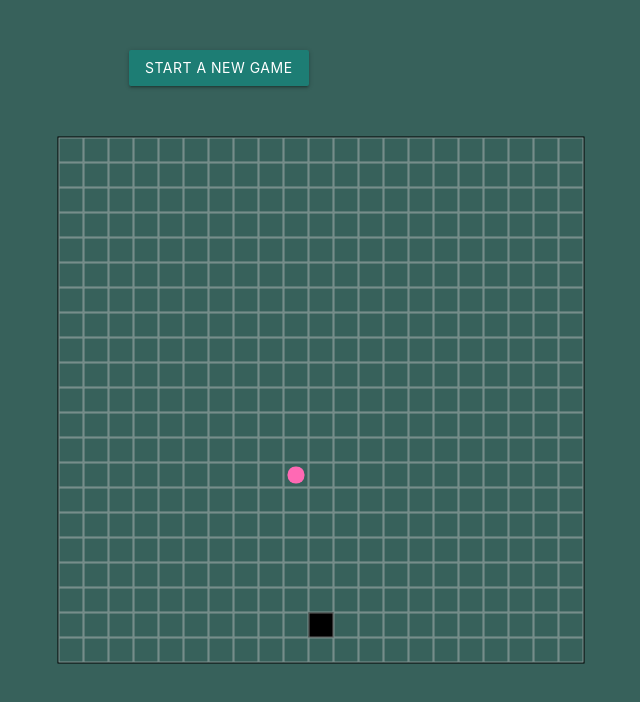
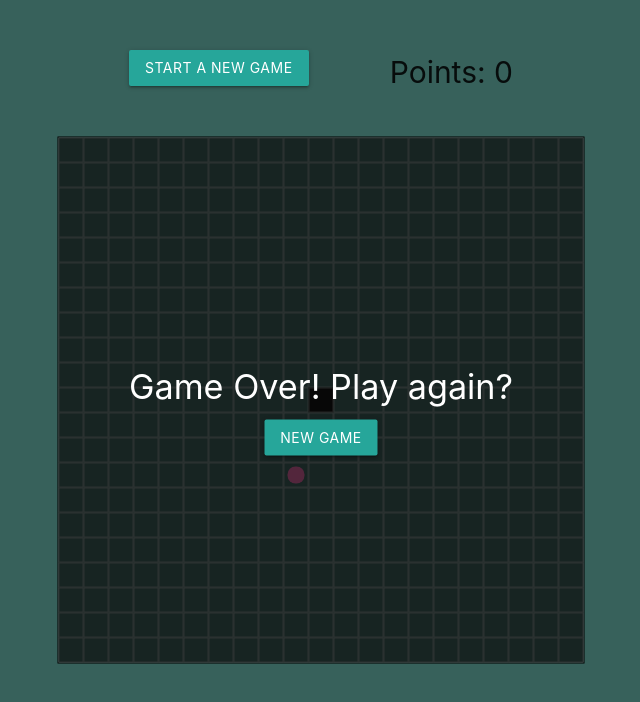
Before and after one commit to pkvinhu/snake-game, a React (Create React App) app: page / in a window 1280 px wide. Both pictures are taken after a click on the button "START A NEW GAME". Shown: the top 702 px of the page, without its empty margins (319-959 px from the left). Built offline with nearby package versions, Linux system fonts and the light colour scheme.

Commit message:
snake game is ready

```diff
--- a/src/App.css
+++ b/src/App.css
@@ -12,6 +12,19 @@ body {
   display: flex;
   justify-content: center;
   margin-top: 50px;
+}
+
+#gameover-overlay {
+  position: absolute;
+  width: 100%;
+  height:100%;
+  color: white;
+  align-items: center;
+  /* text-align: center; */
+  justify-content: center;
+  display: flex;
+  flex-direction: column;
+  background-color: rgba(10, 10, 10, 0.7);
 }
 
 .head {
--- a/src/components/Grid.js
+++ b/src/components/Grid.js
@@ -4,7 +4,7 @@ import '../App.css';
 class Grid extends Component {
     state = {
         grid: new Array(21).fill([]).map(each => each = new Array(21).fill(0)),
-        snake: [[10, 10]],
+        snake: [],
         direction: 40,
         gaming: false,
         food: [],
@@ -21,8 +21,9 @@ class Grid extends Component {
 
     handleClick = (evt) => {
         this.startGame();
-        this.moveSnakeInterval = setInterval(this.snakeMove, 300);
+        this.moveSnakeInterval = setInterval(this.snakeMove, 200);
         this.foodMixer();
+        this.el.focus();
     }
 
     foodMixer = () => {
@@ -34,8 +35,7 @@ class Grid extends Component {
 
     startGame = () => {
         if (this.moveSnakeInterval) clearInterval(this.moveSnakeInterval);
-        this.setState({ gameover: false })
-        // if (this.moveFoodTimeout) clearTimeout(this.moveFoodTimeout)
+        this.setState({ snake: [[10, 10]], gameover: false, points: 0 })
     }
 
     snakeMove = () => {
@@ -70,7 +70,7 @@ class Grid extends Component {
         this.setState({ snake: newSnake });
 
           this.checkIfAteFood(newSnake);
-          if (!this.isValid(newSnake[0]) || !this.doesntOverlap(newSnake[0])) {
+          if (!this.isValid(newSnake[0]) || !this.doesntOverlap(newSnake[0], newSnake.slice(1))) {
             // end the game
             this.endGame()
           }
@@ -78,20 +78,21 @@ class Grid extends Component {
 
     isValid = (head) => {
         //check if next move is valid/does not hit borders
-        if(head[0] < 0 || head[0] > 20 || head[1] < 0 || head[1] > 20){
+        // console.log(head, head[0] < 21, head[0] > -1, head[1] < 21, head[1] > -1);
+        return (head[0] < 21 && head[0] > -1 && head[1] < 21 && head[1] > -1)
+    }
+
+    doesntOverlap = (head, body) => {
+        // check if next move hits snake body
+        // console.log("coming from doesnt overlap: ", body.indexOf(head) === -1, body)
+        if(body.length && head.length){
+            for(let i = 0; i < body.length; i++){
+                if(body[i][0] === head[0] && body[i][1] === head[1]){
                     return false
-        } else {
-            return true
                 }
             }
-
-    doesntOverlap = (head) => {
-        // check if next move hits snake body
-        if(this.state.snake.slice(1).indexOf(head) > -1){
-            return false
-        } else {
+        }
         return true
-        }
     }
 
     checkFood = (i, j) => {
@@ -102,28 +103,46 @@ class Grid extends Component {
     checkIfAteFood = (newSnake) => {
         const { food } = this.state;
         if(newSnake[0][0] === food[0] && newSnake[0][1] === food[1]) {
-            //add to head
+            //add to tail
             let grownSnake = [];
-            // set in the new "head" of the snake
+            let lastSegment = newSnake.slice(newSnake.length-2)
+            console.log(lastSegment)
+            // set in the new "tail" of the snake
+            if(newSnake.length <= 1){
                 switch (this.state.direction) {
                     // right
                     case 39:
-                    grownSnake[0] = [this.state.snake[0][0], this.state.snake[0][1] + 1];
+                        grownSnake[0] = [this.state.snake[0][0], this.state.snake[0][1] - 1];
                         break;
                     // left
                     case 37:
-                    grownSnake[0] = [this.state.snake[0][0], this.state.snake[0][1] - 1];
+                        grownSnake[0] = [this.state.snake[0][0], this.state.snake[0][1] + 1];
                         break;
                     // down
                     case 40:
-                    grownSnake[0] = [this.state.snake[0][0] + 1, this.state.snake[0][1]];
+                        grownSnake[0] = [this.state.snake[0][0] - 1, this.state.snake[0][1]];
                         break;
                     // up
                     case 38:
-                    grownSnake[0] = [this.state.snake[0][0] - 1, this.state.snake[0][1]];
+                        grownSnake[0] = [this.state.snake[0][0] + 1, this.state.snake[0][1]];
                         break;
                 }
-            grownSnake = [...grownSnake, ...newSnake]
+            }
+            else if(newSnake.length > 1){
+                if(lastSegment[0][0]<lastSegment[1][0]){
+                    grownSnake = [lastSegment[1][0]+1, lastSegment[1][1]];
+                }
+                else if(lastSegment[0][0]>lastSegment[1][0]){
+                    grownSnake = [lastSegment[1][0]-1, lastSegment[1][1]]
+                }
+                else if(lastSegment[0][1]<lastSegment[1][1]){
+                    grownSnake=[lastSegment[0][0], lastSegment[1][1]+1]
+                }
+                else if(lastSegment[0][1]>lastSegment[1][1]){
+                    grownSnake=[lastSegment[0][0], lastSegment[1][1]-1]
+                }
+            }
+            grownSnake = [...newSnake, ...grownSnake]
             //add to points count
             this.setState({ snake: grownSnake, points: this.state.points+=1 })
             this.foodMixer();
@@ -137,7 +156,7 @@ class Grid extends Component {
     }
 
     changeDirection = ({ keyCode }) => {
-        console.log(keyCode)
+        // console.log(keyCode)
         const { direction } = this.state;
         let checkDir = true;
         [[37, 39], [38, 40]].forEach(dir => {
@@ -145,25 +164,21 @@ class Grid extends Component {
               checkDir = false;
             }
         });
-        console.log(checkDir)
+        // console.log(checkDir)
         if(checkDir) {
             this.setState({ direction: keyCode })
         }
     }
 
     endGame = () => {
+        console.log("end game called")
+        this.startGame();
         this.setState({ gaming: 'false', gameover: true })
     }
 
-    // componentDidMount(){
-    //     if(this.state.gaming) {
-    //         this.startTimer();
-    //     }
-    // }
-
     render() {
         const { handleClick, changeDirection } = this;
-        console.log(this.state)
+        // console.log(this.state)
         return (
             <div
                 class="root"
@@ -179,6 +194,18 @@ class Grid extends Component {
                 </div>
                 <div
                     className="grid-container">
+                    {this.state.gameover && (
+                        <div id="gameover-overlay">
+                            <h4>
+                                Game Over! Play again?
+                            </h4>
+                            <button
+                                    className="btn"
+                                    onClick={handleClick}>
+                                    New Game
+                            </button>
+                        </div>
+                    )}
                     {this.state.grid.map((row, i) => {
                         return (
                             <div className="row1">
```
Lines whose indentation alone changed are shown as unchanged.
